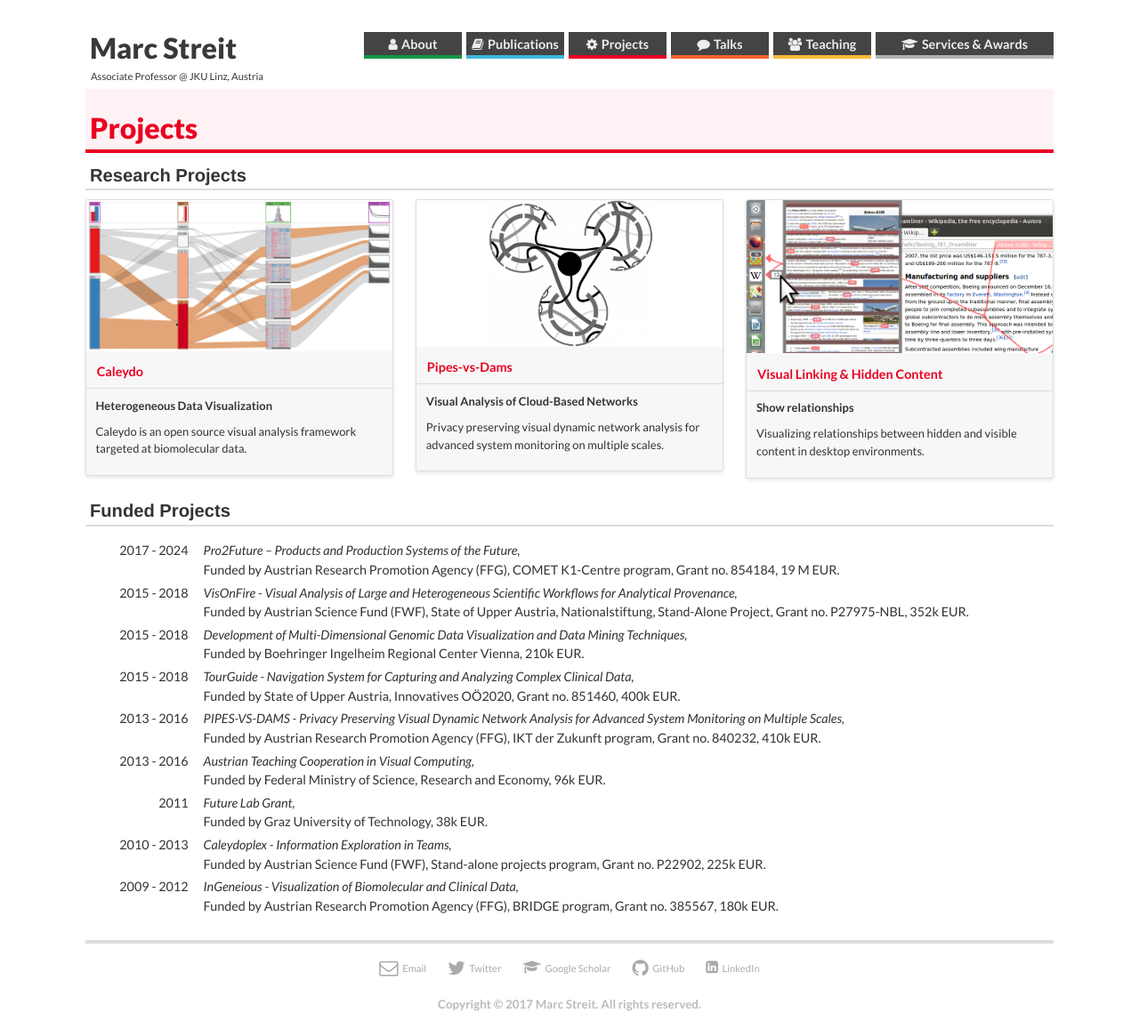
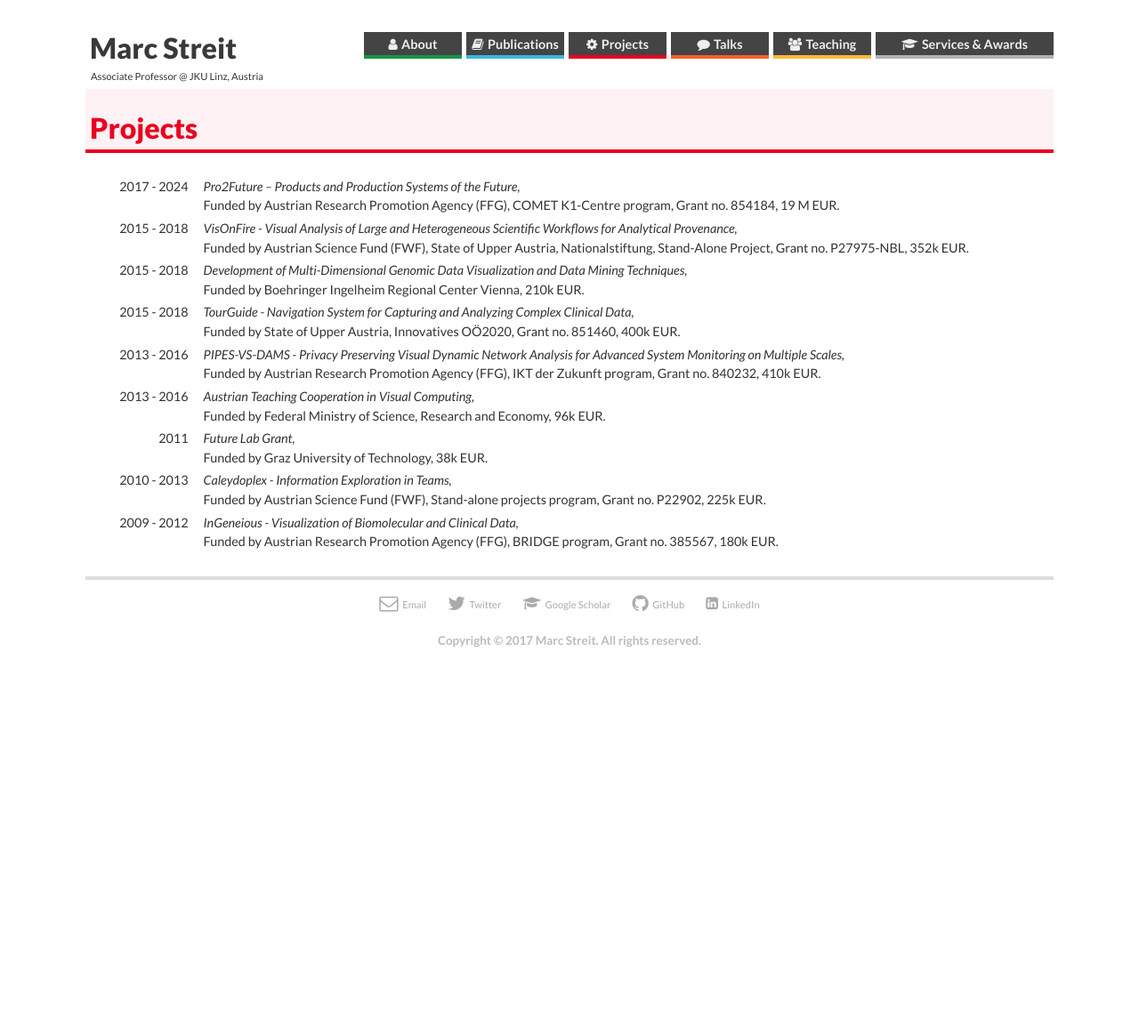
Before and after one commit to mstreit/mstreit.github.io, a Jekyll site: the page built from projects.md, in a window 1280 px wide. Shown: the whole page at 89% size. Built offline with Jekyll 4.4.1, drawn with Linux system fonts in a browser that asks for light colours; nearby versions of some CDN libraries; some web fonts are replaced; after the commit the page ends 900 px from its top, so only the background shows below that.

Commit message:
removed research projects

```diff
--- a/_data/projects.yaml
+++ b/_data/projects.yaml
@@ -1,3 +1,10 @@
+- title: Provenance Visualization
+  name: VisOnFire
+  standfirst: Visual analysis of large and heterogeneous scientific workflows for analytical provenance.
+  teaser: caleydo.png
+  url: http://visonfire.caleydo.org
+  logo: /assets/images/logos/caleydo.svg
+
 - title: Heterogeneous Data Visualization
   name: Caleydo
   standfirst: Caleydo is an open source visual analysis framework targeted at biomolecular data.
@@ -10,9 +17,3 @@
   standfirst: Privacy preserving visual dynamic network analysis for advanced system monitoring on multiple scales.
   teaser: pvd.png
   url: http://www.pipes-vs-dams.at
-
-- title: Show relationships
-  name: Visual Linking & Hidden Content
-  standfirst: Visualizing relationships between hidden and visible content in desktop environments.
-  teaser: linking.png
-  url: http://www.caleydo.org/projects/linking/
--- a/_layouts/projects.html
+++ b/_layouts/projects.html
@@ -9,6 +9,7 @@ layout: default
 
   <article class="project-content">
 
+    <!--
     <h1>Research Projects</h1>
 
     <div>
@@ -35,7 +36,7 @@ layout: default
     </div>
 
     <h1>Funded Projects</h1>
-
+    -->
     <table class="functions-table">
       <tr>
         <th></th>
```
Also changed, not shown: assets/images/projects/visonfire.png (added).
